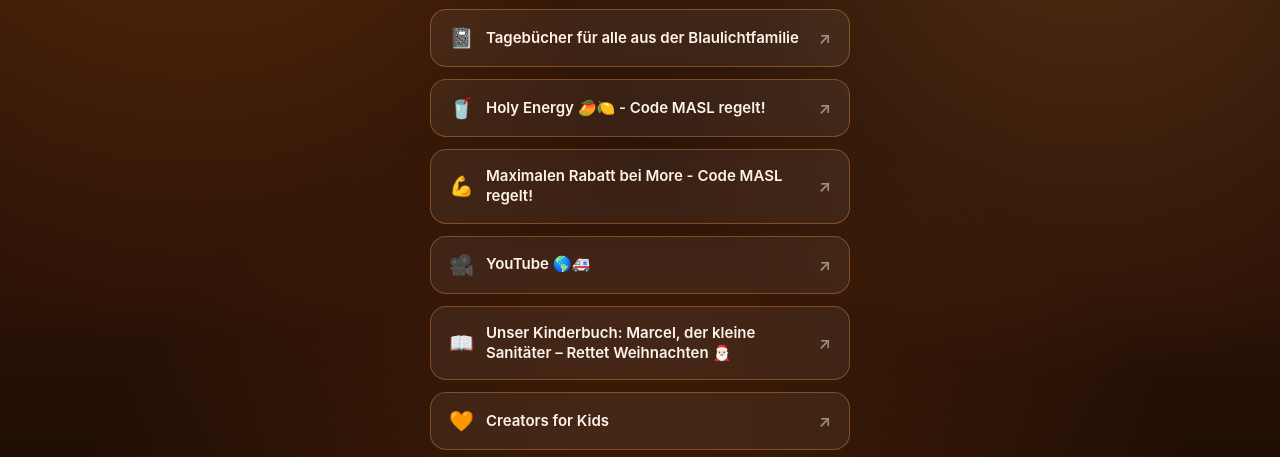
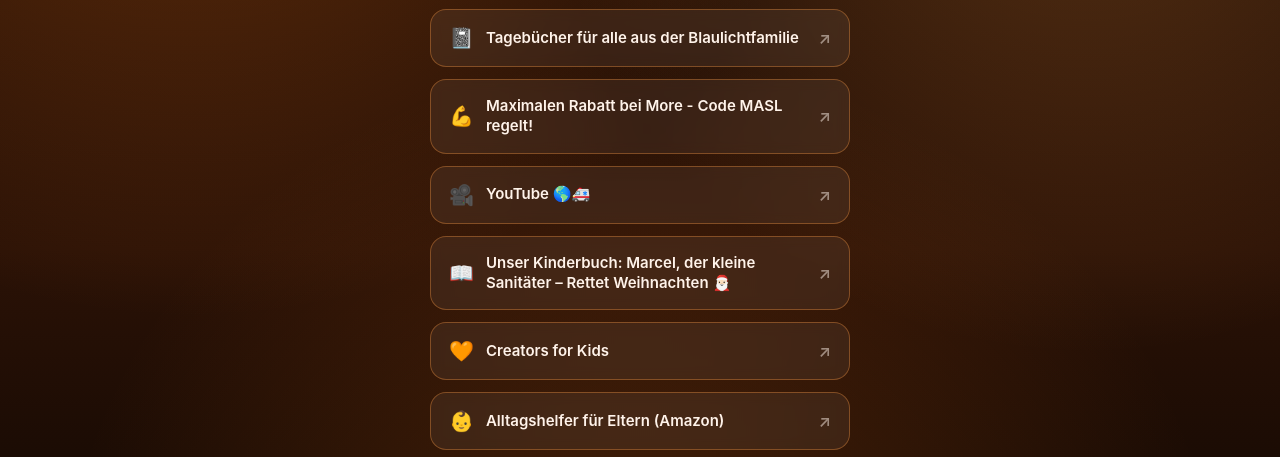
Before and after one commit to Marcelwilhelm/Linktree, a plain HTML site: page index.html in a window 1280 px wide. Shown: the part 343-800 px from the top of the page. Drawn offline with Linux system fonts and the light colour scheme.

Commit message:
Add files via upload

```diff
--- a/index.html
+++ b/index.html
@@ -23,11 +23,6 @@
       <a class="link flash" href="https://shr.pn/egYp" target="_blank" rel="noopener">
         <span class="emoji">📓</span>
         <span class="label">Tagebücher für alle aus der Blaulichtfamilie</span>
-        <span class="arrow">↗</span>
-      </a>
-      <a class="link" href="https://weareholy.com/Marcelxwilhelm" target="_blank" rel="noopener">
-        <span class="emoji">🥤</span>
-        <span class="label">Holy Energy 🥭🍋 - Code MASL regelt!</span>
         <span class="arrow">↗</span>
       </a>
       <a class="link" href="https://morenutrition.de/instagram/masl" target="_blank" rel="noopener">
```
